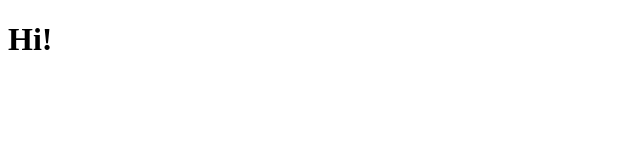
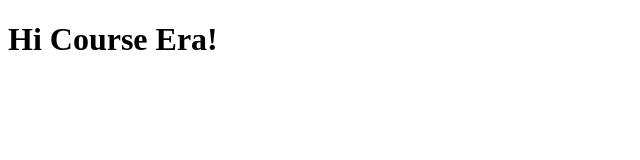
Before and after one commit to vsood04/courseEra, a plain HTML site: page index.html in a window 1280 px wide. Shown: the whole page, without its empty margins (0-640 px from the left). Drawn offline with Linux system fonts and the light colour scheme.

Commit message:
New Version

```diff
--- a/index.html
+++ b/index.html
@@ -6,6 +6,6 @@
     <title>Document</title>
 </head>
 <body>
-    <h1>Hi!</h1>
+    <h1>Hi Course Era!</h1>
 </body>
 </html>
```
